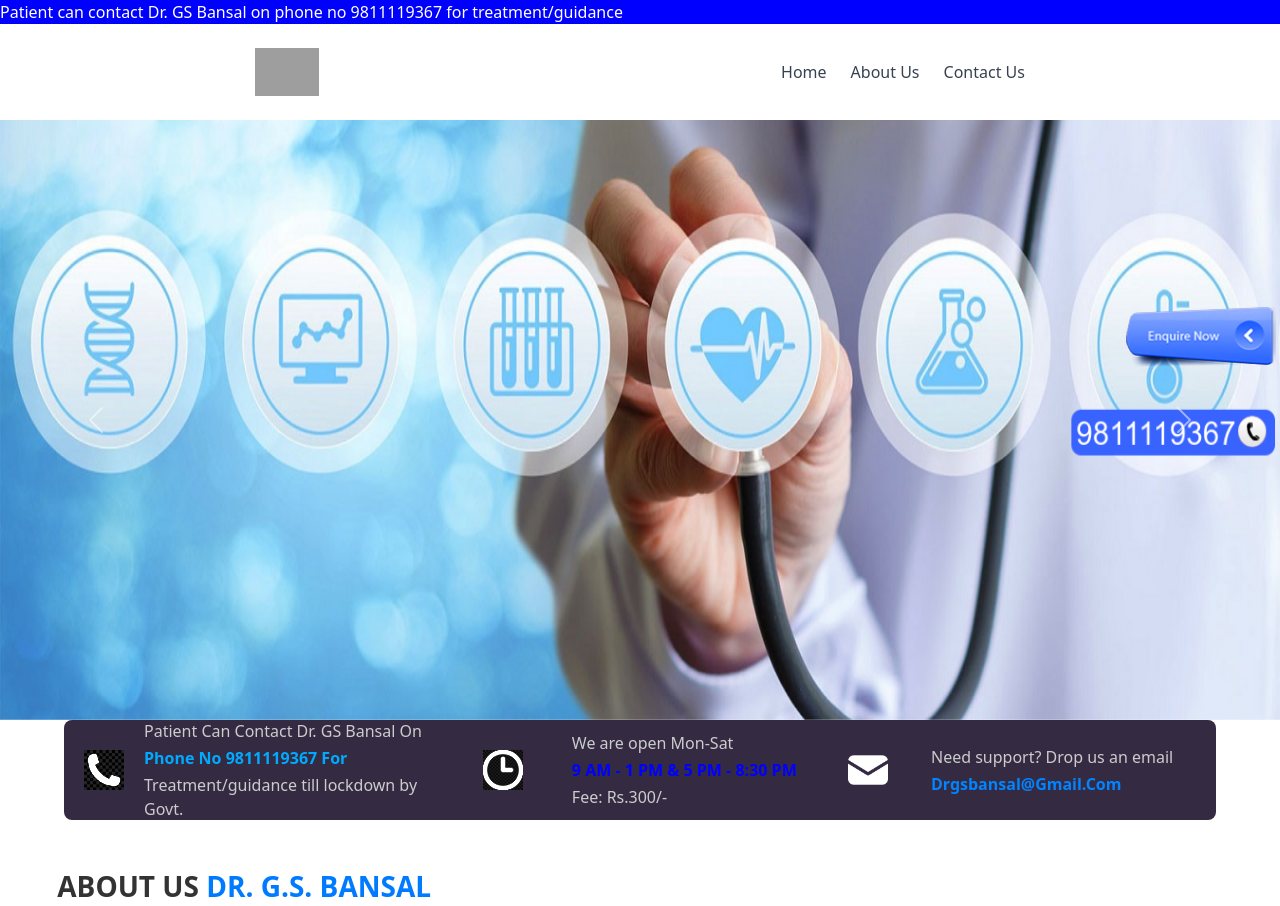
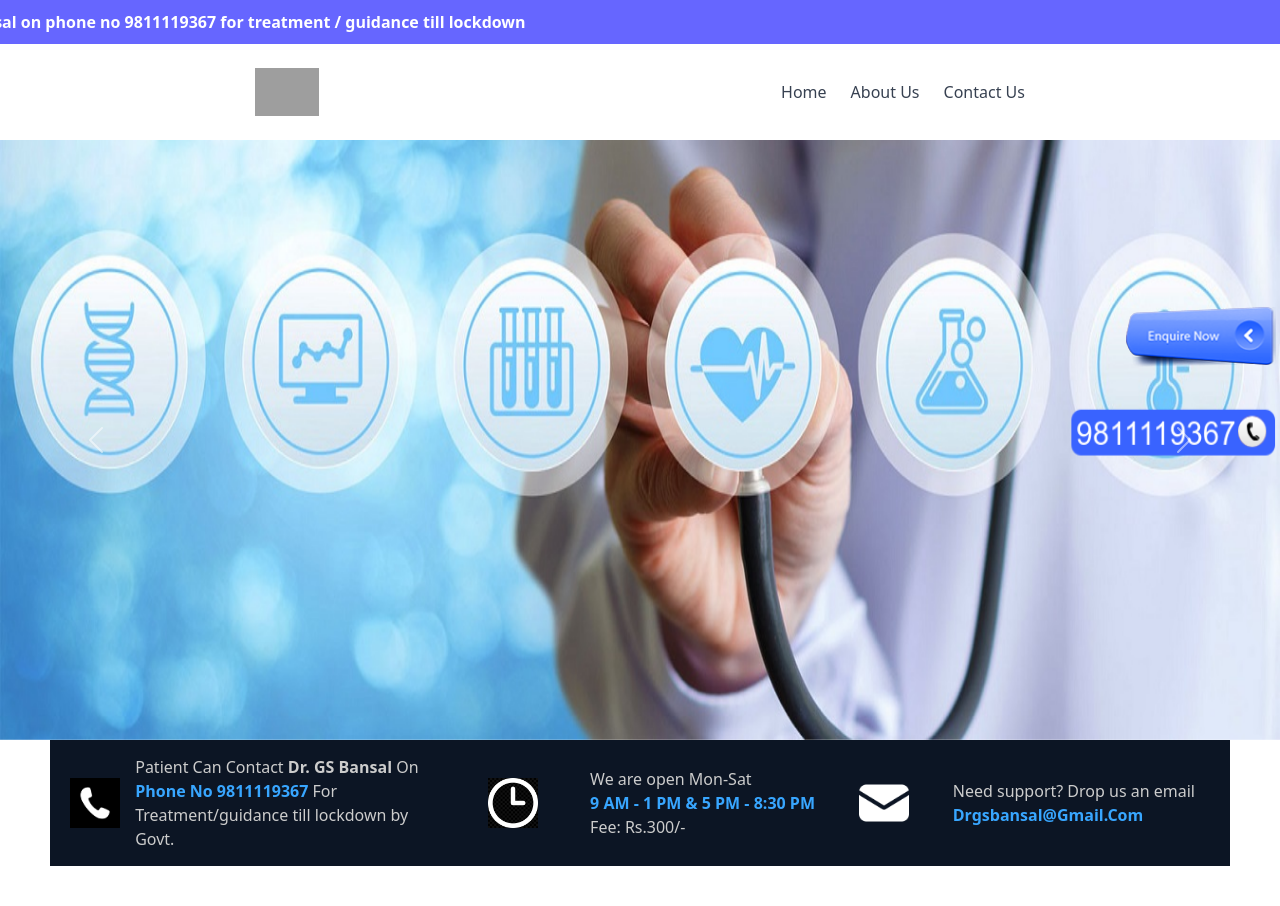
Before and after one commit to rupalisinghjava920/DoctorWebSite, a PHP site: page / in a window 1280 px wide. Shown: the top 906 px of the page. Run offline with PHP 8.4, Linux system fonts and the light colour scheme; some libraries are stand-ins or nearby versions; grey boxes are pictures that could not be loaded.

Commit message:
modify code

```diff
--- a/css/style.css
+++ b/css/style.css
@@ -49,12 +69,14 @@
     align-items: center;
     gap: 15px;
     flex: 1;
+    min-width: 280px;
+    justify-content: center;
 }
 
 .info-box img {
     width: 40px;
     height: auto;
-    filter: invert(1) brightness(2);
+    filter: invert(1) brightness(1);
     margin-right: 5px;
 
 }
@@ -64,26 +86,95 @@
     font-size: 16px;
 }
 
-.info-text p1 {
+.p1 {
     color:  #00aaff;
+    font-weight: bold;
 }
 
-.phone {
+.phone ,.email {
     color: #00aaff;
     font-weight: bold;
     text-decoration: none;
-    /* background-color:rgb(52, 43, 67);  */
+
 }
 
 
-.email {
-    color: #0084ff;
-    font-weight: bold;
-    text-decoration: none;
+.email:hover, .phone:hover {
+    text-decoration: underline;
 }
 
-.email:hover, .phone:hover {
-    text-decoration: underline;
+@media screen and (max-width: 900px) {
+    .poster {
+        flex-direction: column;
+        align-items: center;
+        text-align: center;
+        padding: 15px;
+    }
+
+    .info-box {
+        flex-direction: column;
+        gap: 8px;
+        text-align: center;
+    }
+
+    .info-box img {
+        margin-right: 0;
+    }
+} */
+
+/* Container for info section */
+.info-section {
+    display: flex;
+    justify-content: space-between;
+    align-items: center;
+    background-color: #0c1524;
+    color: white;
+    padding: 15px 20px;
+    flex-wrap: wrap;
+    margin-left: 50px;
+    margin-right: 50px;
+}
+
+/* Individual info boxes */
+.info-box {
+    display: flex;
+    align-items: center;
+    gap: 15px;
+    width: 32%;
+    margin-right: 15px;
+}
+
+/* Icons */
+.info-box img {
+    width: 50px;
+    height: 50px;
+    filter: invert(1) brightness(1);
+}
+
+/* Highlighted text */
+.highlight {
+    color: #38a6ff;
+    font-weight: bold;
+}
+
+/* Email link */
+.email-link {
+    color: #38a6ff;
+    text-decoration: none;
+    font-weight: bold;
+}
+
+/* Responsive for mobile */
+@media (max-width: 768px) {
+    .info-section {
+        flex-direction: column;
+        text-align: center;
+    }
+
+    .info-box {
+        width: 100%;
+        margin-bottom: 10px;
+    }
 }
 
 /* write code and images*/
--- a/index.php
+++ b/index.php
@@ -22,35 +22,40 @@
         <script src="https://cdn.tailwindcss.com"></script>
         <script src="https://cdn.jsdelivr.net/npm/bootstrap@5.3.0/dist/js/bootstrap.bundle.min.js"></script>
 
+        <!-- <link href="https://cdn.jsdelivr.net/npm/bootstrap@5.3.0/dist/css/bootstrap.min.css" rel="stylesheet"> -->
+
 </head>
 <body>
 
-<div class="marquee">
-    Patient can contact Dr. GS Bansal on phone no 9811119367 for treatment/guidance
-</div>
+
+
 
 <style>
-  .marquee {
-    width: 100%;
+        .marquee-container {
+            background-color: #6666ff; /* Light purple-blue */
+            padding: 10px 0;
+            overflow: hidden;
             white-space: nowrap;
-    overflow: hidden;
-    position: relative;
-    background-color: blue;
+
+        }
+        .marquee-text {
+            display: inline-block;
             color: white;
-  }
-  .marquee::after {
-    content: "Patient can contact Dr. GS Bansal on phone no 9811119367 for treatment/guidance";
-    display: block;
-    position: absolute;
-    white-space: nowrap;
+            font-weight: bold;
             animation: marquee 10s linear infinite;
         }
         @keyframes marquee {
-    0% { transform: translateX(100%); }
-    100% { transform: translateX(-100%); }
+            from { transform: translateX(100%); }
+            to { transform: translateX(-100%); }
         }
+    </style>
 
-</style>
+
+    <div class="marquee-container">
+        <div class="marquee-text">
+            Patient can contact Dr. GS Bansal on phone no 9811119367 for treatment / guidance till lockdown
+        </div>
+    </div>
 
 
 
@@ -114,11 +119,32 @@
     </a>
 </div>
 
+<div class="info-section">
+    <div class="info-box">
+        <img src="images/phone2.png" alt="Phone">
+        <p>Patient Can Contact <strong>Dr. GS Bansal</strong> On <br>
+            <span class="highlight">Phone No 9811119367</span> For <br>Treatment/guidance till lockdown by Govt.
+        </p>
+    </div>
+    <div class="info-box">
+        <img src="images/clock.png" alt="Clock">
+        <p>We are open Mon-Sat <br>
+            <span class="highlight">9 AM - 1 PM & 5 PM - 8:30 PM</span> <br> Fee: Rs.300/-
+        </p>
+    </div>
+    <div class="info-box">
+        <img src="images/mail1.png" alt="Email">
+        <p>Need support? Drop us an email <br>
+            <a href="mailto:Drgsbansal@Gmail.Com" class="email-link">Drgsbansal@Gmail.Com</a>
+        </p>
+    </div>
+</div>
 
+<!--
 <section class="poster-container ">
     <div class="poster">
         <div class="info-box">
-            <img src="images/phone1.png" alt="Phone Icon">
+            <img src="images/phone2.png" alt="Phone Icon">
             <div class="info-text">
                 <p>Patient Can Contact Dr. GS Bansal On</p>
                 <p><a href="tel:9811119367" class="phone">Phone No 9811119367 For</a></p>
@@ -143,7 +169,7 @@
             </div>
         </div>
     </div>
-</section>
+</section> -->
 
 <div class="about_us_text">
     <div class="text-content1">
@@ -522,6 +548,8 @@
               <div class="title">
                  <h4>Useful Links</h4>
               </div>
+
+
               <ul class="link">
                     <li><a href="index.php"></a>Home</li>
                     <li><a href="about.php"></a>About Us</li>
```
Also changed, not shown: other parts of css/style.css (+51 -26 lines), about.php (+15 -10 lines), connect.php (added, +8 -0 lines), contact.php (+35 -47 lines), css/about.css (+64 -52 lines), css/contact.css (+37 -14 lines), images/image.png (deleted), images/phone1.png (deleted), images/phone2.png (added). Lines whose indentation alone changed are shown as unchanged.
